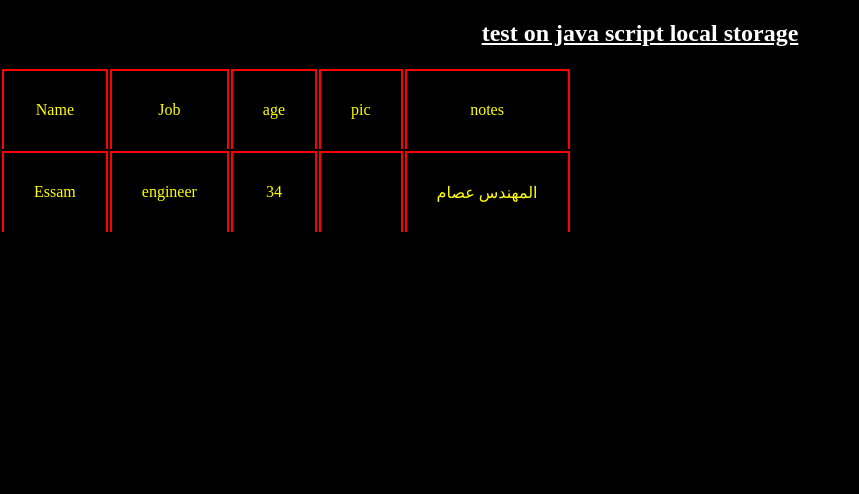
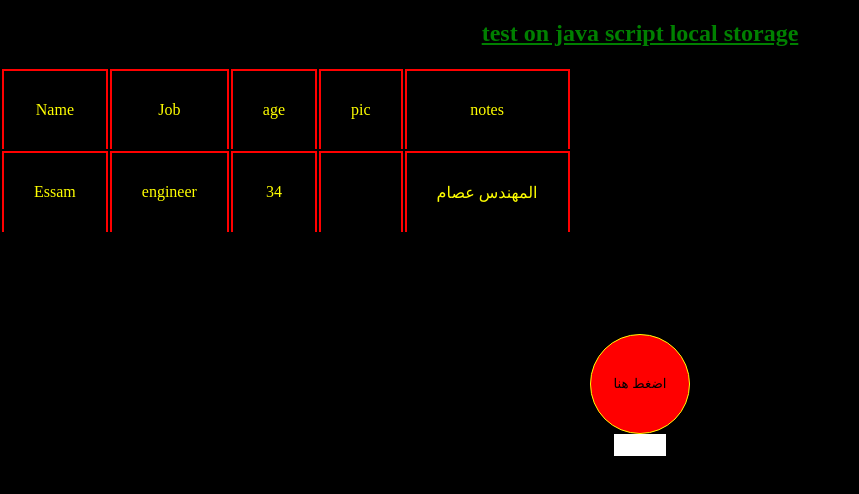
Before and after one commit to EssamEldawey/jslocalStorage, a plain HTML site: page index.html in a window 1280 px wide. Shown: the whole page, without its empty margins (0-859 px from the left). Drawn offline with Linux system fonts and the light colour scheme.

Commit message:
adding a simple Sebha App

```diff
--- a/index.html
+++ b/index.html
@@ -25,6 +25,10 @@
             <td>المهندس عصام</td>
         </tr>
     </table>
+
+    <button class = "sebha" id = "sebha" onclick = "calcu()">اضغط هنا</button>
+    <div class = "total" id = "total"></div>
+
     <script src = "main.js"></script>
 </body>
 </html>
--- a/main.js
+++ b/main.js
@@ -0,0 +1,16 @@
+window.localStorage.setItem("newemp",["add name","add job",50,"upload pic","notes"]);
+
+console.log(window.localStorage.getItem("newemp"));
+// document.getElementById("sebha").addEventListener("click", function(){
+//     let x = 0;
+//     //document.getElementById("total").innerHTML = "   ";
+//     document.getElementById("total").innerText = x++;
+// })
+let x = window.localStorage.getItem('total');
+document.getElementById("total").innerHTML = x
+function calcu(){
+    x++;
+    window.localStorage.setItem("total", x);
+    document.getElementById("total").innerHTML = x ;
+
+}
--- a/style.css
+++ b/style.css
@@ -1,6 +1,6 @@
 body{
     background-color:black;
-    color:white;
+    color:green;
     margin:auto;
     text-align:center;
     text-decoration:none;
@@ -18,3 +18,26 @@ table td{
     border: 2px solid red ;
     border-bottom:none
 }
+.sebha{
+    width: 100px;
+    height:100px;
+    border:1px solid yellow;
+    border-radius:50%;
+    margin: auto;
+    line-height: 50px;
+    margin-top:100px;
+    background-color:red;
+
+}
+.sebha:hover{
+    background-color:blue;
+    cursor:grab;
+}
+.total{
+    width:50px;
+    height:20px;
+    border: 1px solid white;
+    background-color:white;
+    margin:auto;
+
+}
```
